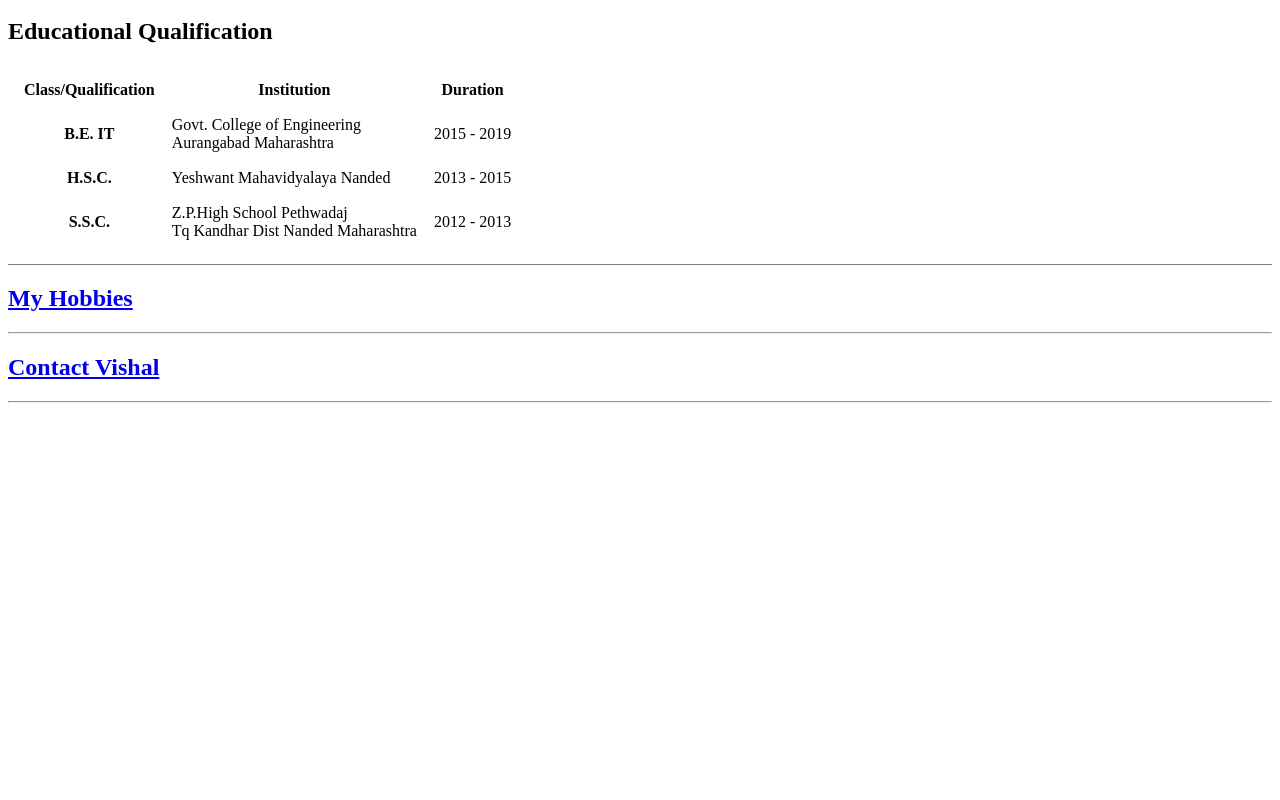
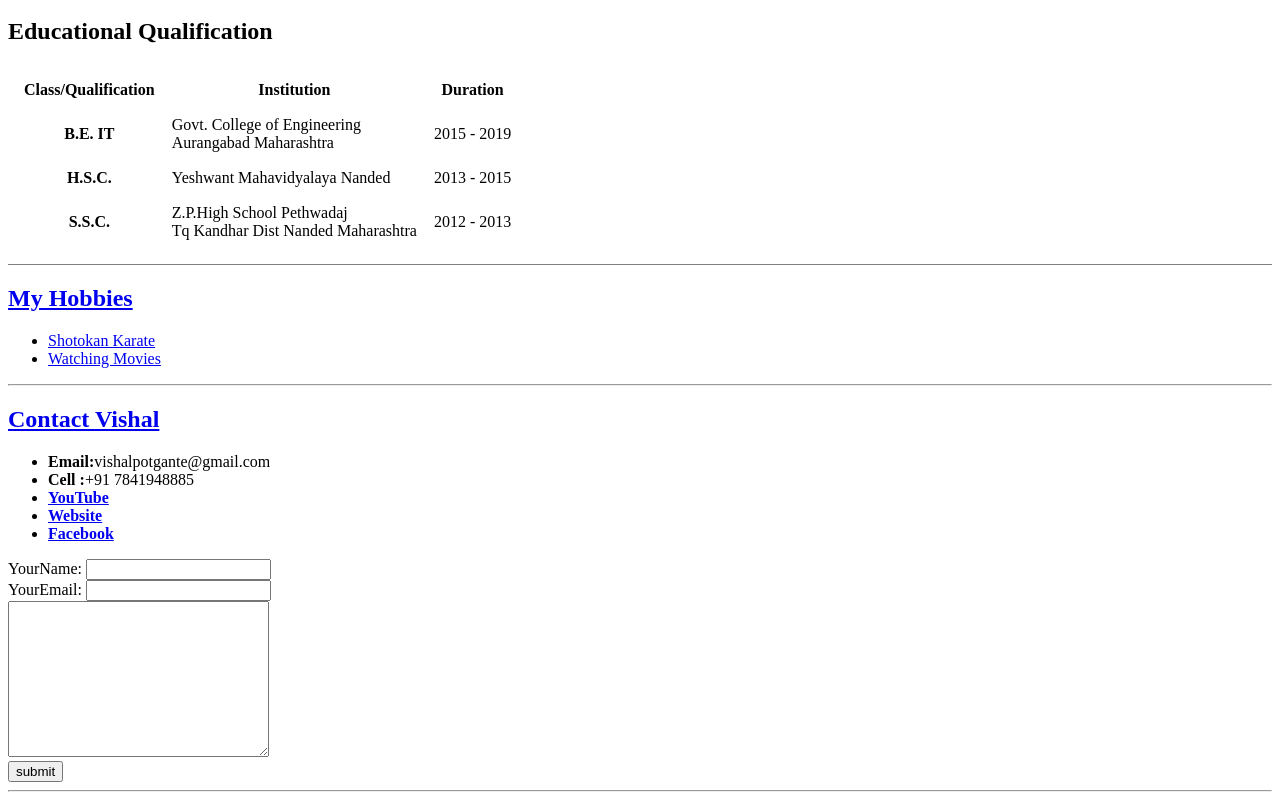
Before and after one commit to VishalPotgante/cv, a plain HTML site: page index.html in a window 1280 px wide. Shown: the part 626-1426 px from the top of the page. Before the commit the page ends 1037 px from the top, so only its background shows below. Drawn offline with Linux system fonts and the light colour scheme.

Commit message:
Update index.html

```diff
--- a/index.html
+++ b/index.html
@@ -96,15 +96,12 @@
   </table>
   <hr size="1.5" noshade>
   <h2><a href="MyHobbies.html" target="_blank">My Hobbies</a></h2>
-<!--  <ul>
+  <ul>
     <li><a href="https://scontent.fbom5-1.fna.fbcdn.net/v/t1.0-9/27858361_460192611050688_4600881275801340535_n.jpg?_nc_cat=110&_nc_sid=110474&_nc_ohc=b_FepcQnNWUAX9Lhru8&_nc_ht=scontent.fbom5-1.fna&oh=26e47c0fac704a625e98f805817c6450&oe=5EB1DBF2" target="_blank"> Shotokan Karate </a></li>
     <li><a href="https://www.amazon.com/gp/video/offers/ref=dvm_us_dl_sl_go_brw_pv3|c_77172024769843_m_tLxfQBEQ-dc_/130-3404340-0108053" target="_blank"> Watching Movies</a></li>
   </ul>
--->
   <hr>
   <h2><a href="ContactVishal.html" target="_blank">Contact Vishal</a></h2>
-
-<!--
   <ul>
     <li><strong>Email:</strong>vishalpotgante@gmail.com</li>
     <li><strong>Cell :</strong>+91 7841948885</li>
@@ -112,7 +109,14 @@
     <li><strong><a href="https://www.iaseasyway.com" target="_blank">Website</a></strong></li>
     <li><strong><a href="https://www.facebook.com/vishal.potgante" target="_blank">Facebook</a></strong></li>
   </ul>
--->
+  <form action="mailto:vishalpotgante43@gmail.com" method="post" enctype="text/plain">
+    <label>YourName:</label>
+    <input type="text" name="yourName" ><br>
+    <label>YourEmail:</label>
+    <input type="email" name="yourEmail"><br>
+    <textarea name="Message" rows="10" cols="30"></textarea><br>
+    <input type="submit" name="Submit" value="submit">
+  </form>
 <hr>
 </body>
 
```
